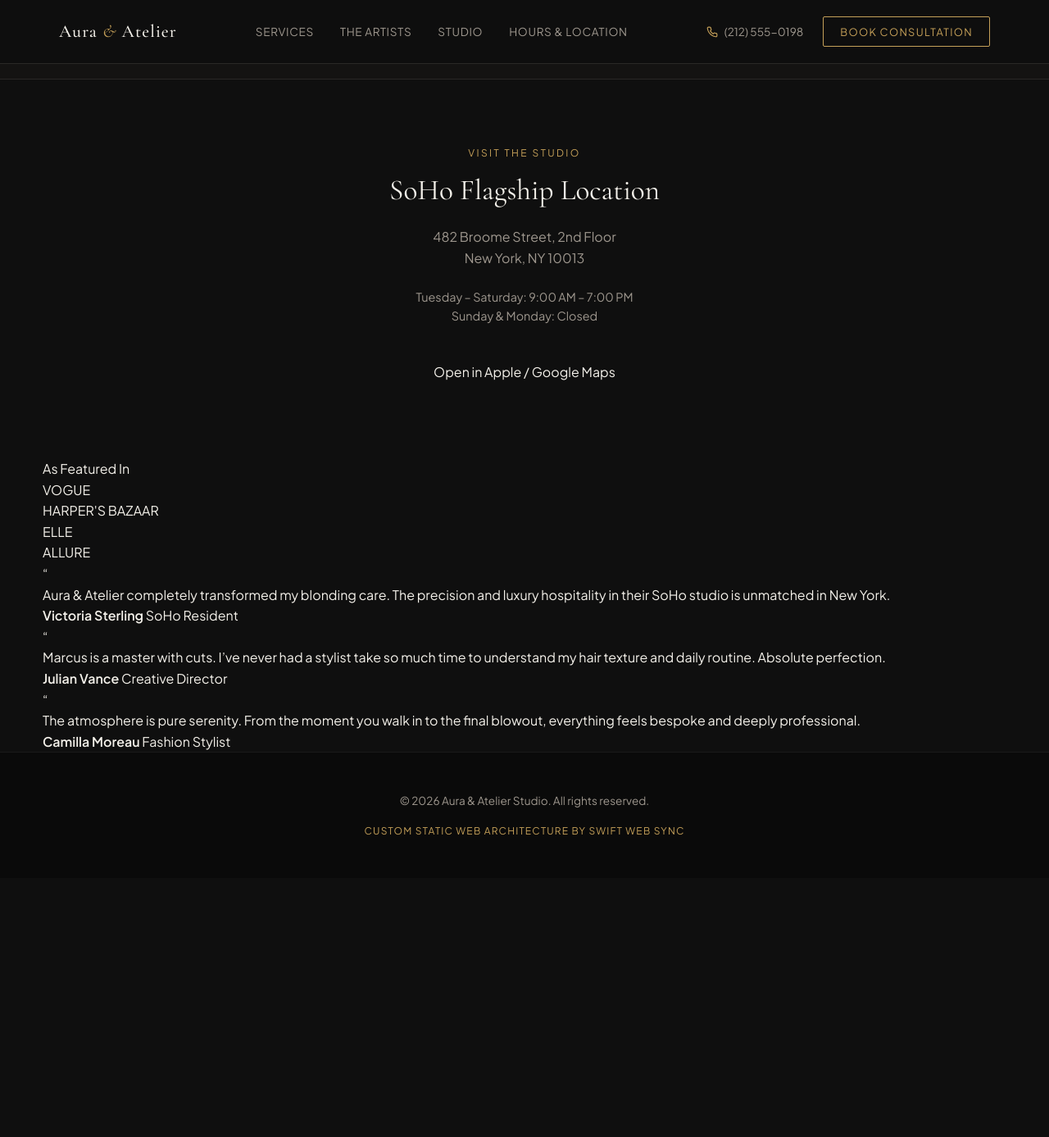
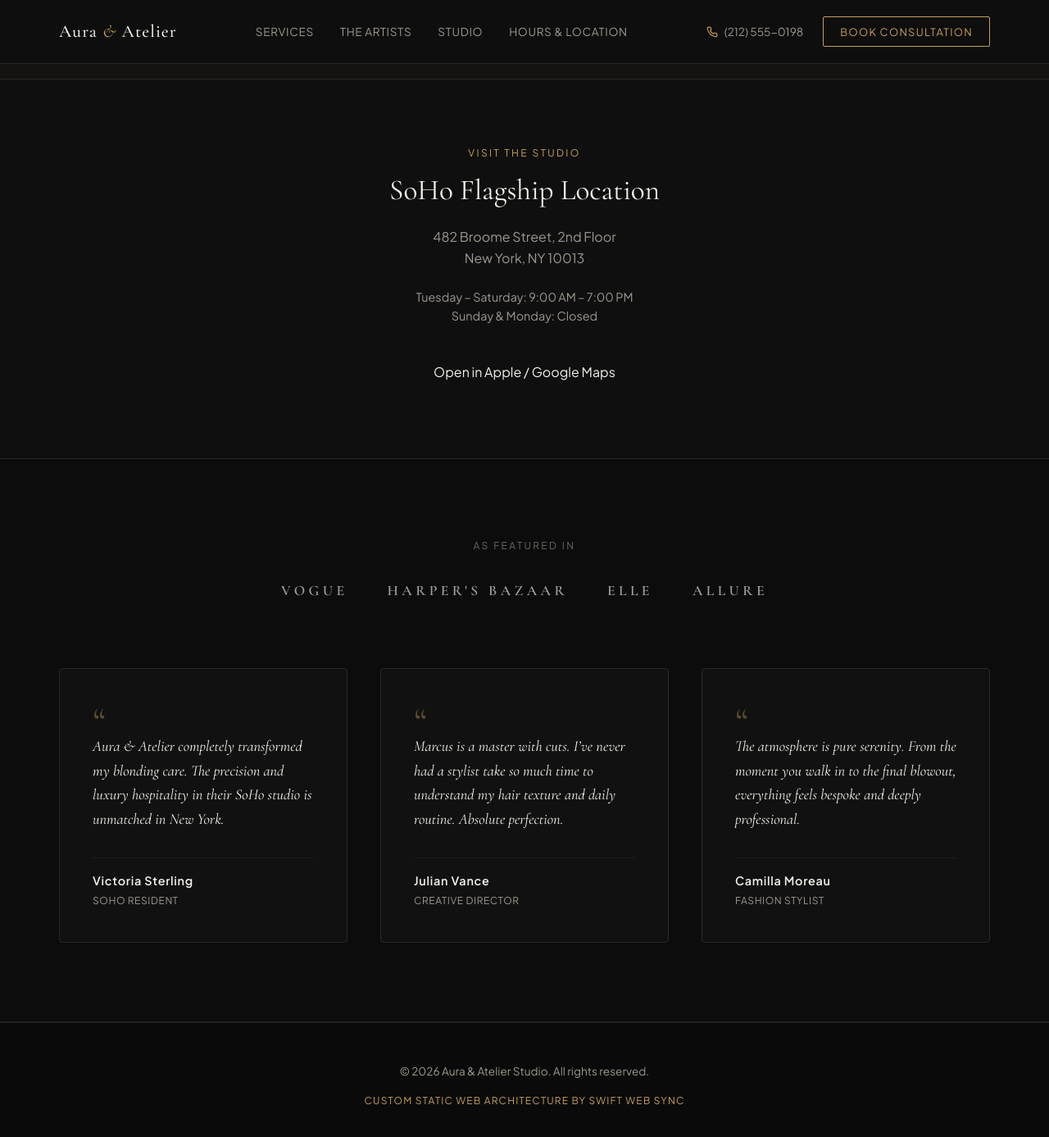
Before and after one commit to Khisal786/Salon-Aura-Atelier-Salon, a Jekyll site: the page built from index.html, in a window 1280 px wide and 1400 px high, scrolled down 3135 px. Shown: the top 1387 px of the window at 82% size. Built offline with Jekyll 4.4.1, drawn with Linux system fonts in a browser that asks for light colours; before the commit the page ends 4206 px from its top, so only the background shows below that.

Commit message:
Add testimonials component import to style.scss

```diff
--- a/assets/css/style.scss
+++ b/assets/css/style.scss
@@ -9,3 +9,4 @@
 @import "components/stylists";
 @import "components/booking";
 @import "components/header";
+@import "components/testimonials";
```
